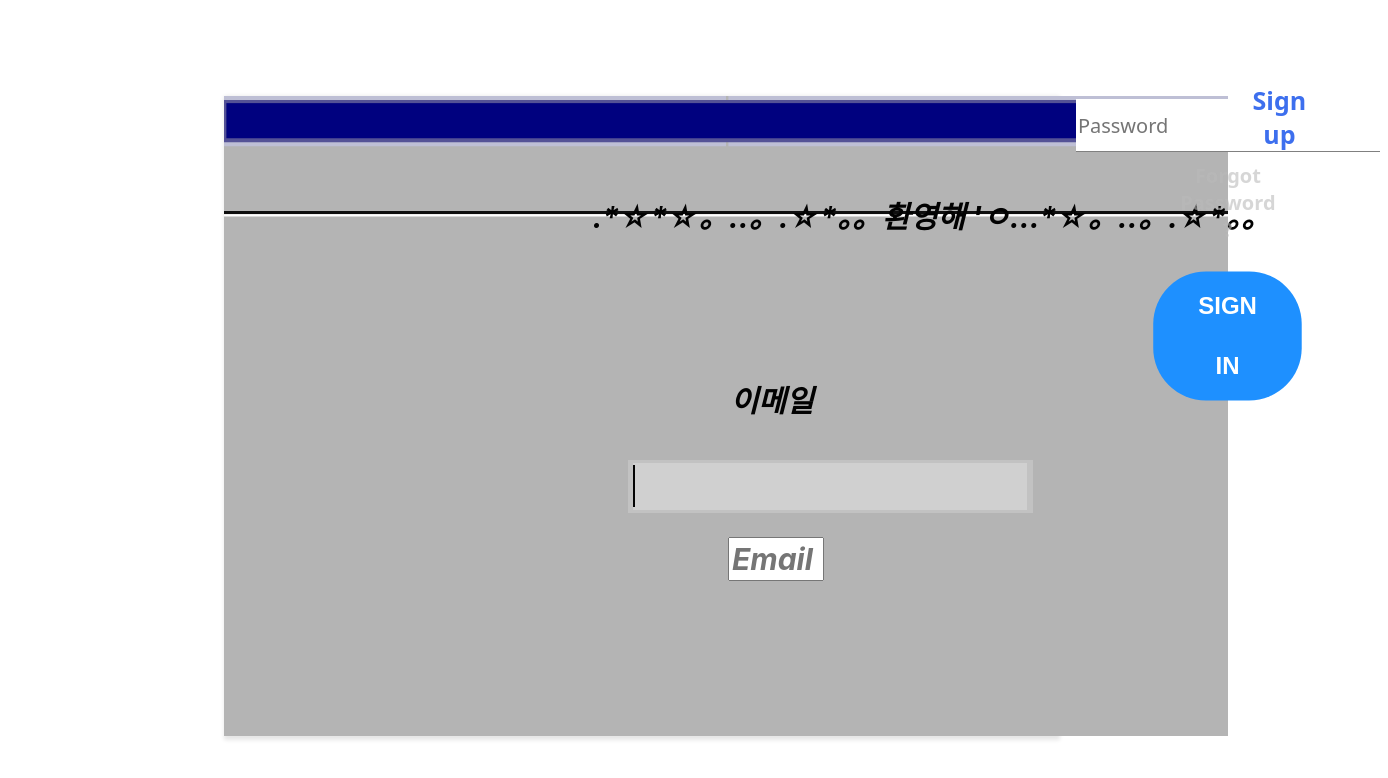
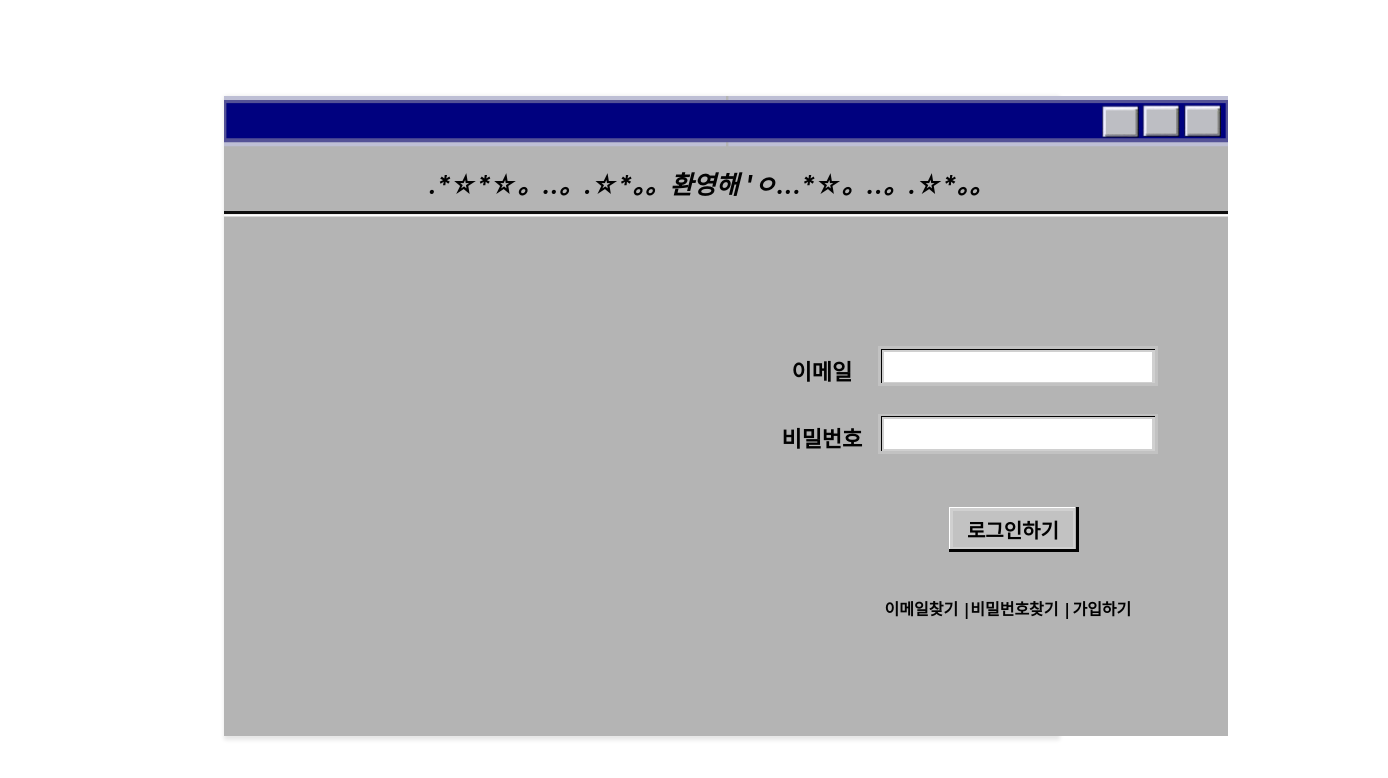
Before and after one commit to hanaxauay/BottleProject, a React (Create React App) app: page / in a window 1280 px wide. Shown: the top 778 px of the page, 1388 px wide, since content can reach past the window. Built offline with nearby package versions, Linux system fonts and the light colour scheme; no server answers.

Commit message:
로그인 페이지 완성

```diff
--- a/src/pages/Login.jsx
+++ b/src/pages/Login.jsx
@@ -67,31 +67,44 @@ export default function Login() {
             <div className="emailbox1"></div>
             <div className="emailbox2"></div>
             <div className="emailbar1"></div>
+            <div className="emailbar2"></div>
             <div className="email_input ">
               <input
                 type="email"
-                placeholder="Email"
                 ref={loginEmailInput}
                 onChange={onChangeInput}
               />
-              </div>
-            <div className="password_input">
+            </div>
+          <div className="password">비밀번호</div>
+          <div className="passbox1"></div>
+          <div className="passbox2"></div>
+          <div className="passbar1"></div>
+          <div className="passbar2"></div>
+          <div className="password_input">
               <input
                 type="password"
-                placeholder="Password"
                 ref={loginPwInput}
                 onChange={onChangePwd}
               />
-            </div>
-            <button className="register_btn">
+          </div>
+          <div className="loginbox1"></div>
+          <div className="loginbox2"></div>
+          <div className="loginbar1"></div>
+          <div className="loginbar2"></div>
+            <button className="login_btn" onClick={setLogin}>
+              로그인하기
+            </button>
+          <div className="regibox1"></div>
+          <div className="regibox2"></div>
+          <div className="regibar1"></div>
+          <div className="regibar2"></div>
+          <p className="search_email">이메일찾기 |</p>
+          <p className="search_password">비밀번호찾기 |</p>
+             <button className="register_btn">
                 <Link to="/register" className="Account">
-                  Sign up
+                  가입하기
                 </Link>
               </button>
-            <p className="search_password">Forgot Password ?</p>
-            <button className="login_btn" onClick={setLogin}>
-              SIGN IN
-            </button>
           </div>
         </div>
       </div>
--- a/src/style/login.scss
+++ b/src/style/login.scss
@@ -17,15 +17,14 @@
     }*/
     .textbox {
       position: absolute;
-      left: 297px;
-      top: 93px;
-      transform: translate(9%, 10%);
+      left: 300px;
+      top: 65px;
+      transform: translate(-12%, 10%);
       width: 795px;
       height: 41px;
       flex-direction: column;
-      margin-top: 0;
       color: #020202;
-      font-size: 30px;
+      font-size: 25px;
       font-weight: bold;
       font-style: italic;
       font-family: Inter, system-ui, -apple-system, 'Segoe UI', Roboto, 'Helvetica Neue', Arial, 'Noto Sans', 'Liberation Sans', sans-serif;
@@ -54,118 +53,246 @@
       .email {
         display: inline-block; /* 옆으로 나열 */
         color: #020202;
-        font-size: 30px;
+        font-size: 22px;
         font-weight: bold;
-        font-style: italic;
-        font-family: Inter, system-ui, -apple-system, 'Segoe UI', Roboto, 'Helvetica Neue', Arial, 'Noto Sans','Liberation Sans', sans-serif;
         position: absolute;
-        left: -500px;
-        top: 291px;
+        left: -450px;
+        top: 268px;
         width: 88px;
         height: 38px;
         flex-direction: column;
         margin-top: -10px;
       }
       .emailbox1 {
+        display: inline-block; /* 옆으로 나열 */
         position: absolute;
-        left: -600px;
-        top: 354px;
-        width: 405px;
-        height: 53px;
+        left: -350px;
+        top: 240px;
+        width: 280px;
+        height: 40px;
         background-color: #c2c2c2;
         margin-top: 10px;
         z-index: 1;
       }
       .emailbox2 {
+        display: inline-block; /* 옆으로 나열 */
         position: absolute;
-        left: -595px;
-        top: 354px;
-        width: 394px;
-        height: 47px;
+        left: -347px;
+        top: 240px;
+        width: 274px;
+        height: 34px;
         background-color: #D0D0D0;
         margin-top: 13px;
         overflow: visible;
         z-index: 2;
       }
       .emailbar1 {
+        display: inline-block; /* 옆으로 나열 */
         position: absolute;
-        left: -595px;
-        top: 369px;
-        width: 2px;
-        height: 42px;
+        left: -347px;
+        top: 253px;
+        width: 0.8px;
+        height: 34px;
         background-color: #030303;
-        z-index: 3;
+        z-index: 4;
+      }
+      .emailbar2 {
+        display: inline-block; /* 옆으로 나열 */
+        position: absolute;
+        left: -347px;
+        top: 253px;
+        width: 274px;
+        height: 0.8px;
+        background-color: #030303;
+        z-index: 5;
       }
       .email_input {
         input {
           display: inline-block; /* 옆으로 나열 */
           color: #020202;
-          font-size: 30px;
-          font-weight: bold;
-          font-style: italic;
-          font-family: Inter, system-ui, -apple-system, 'Segoe UI', Roboto, 'Helvetica Neue', Arial, 'Noto Sans','Liberation Sans', sans-serif;
           position: absolute;
-          left: -500px;
-          top: 401px;
-          width: 88px;
-          height: 38px;
+          left: -344px;
+          top: 256px;
+          width: 260px;
+          height: 24px;
           flex-direction: column;
-          margin-top: 40px;
+          border-color: transparent; /*테두리 투명*/
+          z-index: 3;
         }
+      }
+      .password {
+        display: inline-block; /* 옆으로 나열 */
+        color: #020202;
+        font-size: 22px;
+        font-weight: bold;
+        position: absolute;
+        left: -450px;
+        top: 335px;
+        width: 88px;
+        height: 38px;
+        flex-direction: column;
+        margin-top: -10px;
+      }
+      .passbox1 {
+        display: inline-block; /* 옆으로 나열 */
+        position: absolute;
+        left: -350px;
+        top: 308px;
+        width: 280px;
+        height: 40px;
+        background-color: #c2c2c2;
+        margin-top: 10px;
+        z-index: 1;
+      }
+      .passbox2 {
+        display: inline-block; /* 옆으로 나열 */
+        position: absolute;
+        left: -347px;
+        top: 308px;
+        width: 274px;
+        height: 34px;
+        background-color: #D0D0D0;
+        margin-top: 13px;
+        overflow: visible;
+        z-index: 2;
+      }
+      .passbar1 {
+        display: inline-block; /* 옆으로 나열 */
+        position: absolute;
+        left: -347px;
+        top: 321px;
+        width: 0.8px;
+        height: 34px;
+        background-color: #030303;
+        z-index: 4;
+      }
+      .passbar2 {
+        display: inline-block; /* 옆으로 나열 */
+        position: absolute;
+        left: -347px;
+        top: 320px;
+        width: 274px;
+        height: 0.8px;
+        background-color: #030303;
+        z-index: 5;
       }
       .password_input {
         input {
-          color: #b9b9b996;
-          font-size: 20px;
-          font-family: ITF Devanagari, system-ui, -apple-system, 'Segoe UI', Roboto, 'Helvetica Neue', Arial, 'Noto Sans', 'Liberation Sans', sans-serif;
-          border: 0px;
-          outline-style: none;
-          border-bottom: 1px solid gray;
-          margin-top: 3px;
-          margin-bottom: 5px;
-          width: 300px;
-          height: 50px;
+          display: inline-block; /* 옆으로 나열 */
+          color: #020202;
+          position: absolute;
+          left: -344px;
+          top: 323px;
+          width: 260px;
+          height: 24px;
+          flex-direction: column;
+          border-color: transparent; /*테두리 투명*/
+          z-index: 3;
         }
+      }
+      .loginbox1 {
+        display: inline-block; /* 옆으로 나열 */
+        position: absolute;
+        left: -279px;
+        top: 400.8px;
+        width: 126px;
+        height: 45px;
+        background-color: #ffffff;
+        margin-top: 10px;
+        z-index: 1;
+      }
+      .loginbox2 {
+        display: inline-block; /* 옆으로 나열 */
+        position: absolute;
+        left: -278px;
+        top: 399px;
+        width: 125px;
+        height: 42px;
+        background-color: #D0D0D0;
+        margin-top: 13px;
+        overflow: visible;
+        z-index: 2;
+      }
+      .loginbar1 {
+        display: inline-block; /* 옆으로 나열 */
+        position: absolute;
+        left: -151.6px;
+        top: 411px;
+        width: 2.6px;
+        height: 45px;
+        background-color: #030303;
+        z-index: 4;
+      }
+      .loginbar2 {
+        display: inline-block; /* 옆으로 나열 */
+        position: absolute;
+        left: -279px;
+        top: 453px;
+        width: 130px;
+        height: 3px;
+        background-color: #030303;
+        z-index: 5;
+      }
+      .login_btn {
+        border-style: none;
+        position: absolute;
+        font-size: 20px;
+        font-weight: bold;
+        font-family: ITF Devanagari, system-ui, -apple-system, 'Segoe UI', Roboto, 'Helvetica Neue', Arial, 'Noto Sans', 'Liberation Sans', sans-serif;
+        background-color: #c2c2c2;
+        position: absolute;
+        left: -275px;
+        top: 415px;
+        width: 120px;
+        height: 36px;
+        z-index: 6;
+        cursor: pointer;
+      }
+      .search_email {
+        display: inline-block;
+        color: #030303;
+        font-size: 16px;
+        font-weight: bold;
+        font-family: ITF Devanagari, system-ui, -apple-system, 'Segoe UI', Roboto, 'Helvetica Neue', Arial, 'Noto Sans', 'Liberation Sans', sans-serif;
+        position: absolute;
+        left: -360px;
+        width: 120px;
+        height: 36px;
+        margin-top: 500px;
+      }
+      .search_password {
+        display: inline-block;
+        color: #030303;
+        font-size: 16px;
+        font-weight: bold;
+        font-family: ITF Devanagari, system-ui, -apple-system, 'Segoe UI', Roboto, 'Helvetica Neue', Arial, 'Noto Sans', 'Liberation Sans', sans-serif;
+        position: absolute;
+        left: -267px;
+        width: 120px;
+        height: 36px;
+        margin-top: 500px;
       }
       .register_btn {
         display: inline-block;
-        border-style: none;
-        font-size: 25px;
+        color: #030303;
+        font-size: 16px;
         font-weight: bold;
         font-family: ITF Devanagari, system-ui, -apple-system, 'Segoe UI', Roboto, 'Helvetica Neue', Arial, 'Noto Sans', 'Liberation Sans', sans-serif;
-        background-color: transparent;
-        margin-right: -103px;
-        margin-top: -74.8px;
-        vertical-align: middle;
+        position: absolute;
+        left: -186px;
+        width: 120px;
+        height: 36px;
+        margin-top: 494px;
+        background: none;
+        border: none;
+        cursor: pointer;
         .Account {
           text-decoration: none;
-          color: #3d6fee;
-          cursor: pointer;
+          color: #000000;
         }
         .Account:hover {
           color: #666;
         }
       }
-      .search_password {
-        color: #b9b9b996;
-        font-size: 20px;
-        font-weight: bold;
-        font-family: ITF Devanagari, system-ui, -apple-system, 'Segoe UI', Roboto, 'Helvetica Neue', Arial, 'Noto Sans', 'Liberation Sans', sans-serif;
-        padding-top: 10px;
-        margin-top: 0px;
-        margin-bottom: 30px;
-      }
-      .login_btn {
-        font-size: 16px;
-        line-height: 40px;
-        color: #fff;
-        background-color: dodgerblue;
-        border-style: none;
-        border-radius: 35px;
-        padding: 3px 30px; /* 버튼 내부 여백 설정 */
-        transform: scale(1.5); /* 버튼 크기를 2.5배로 키움 */
-        margin-top: 20px;
-        font-weight: bold;
-      }
     }
   }
```
